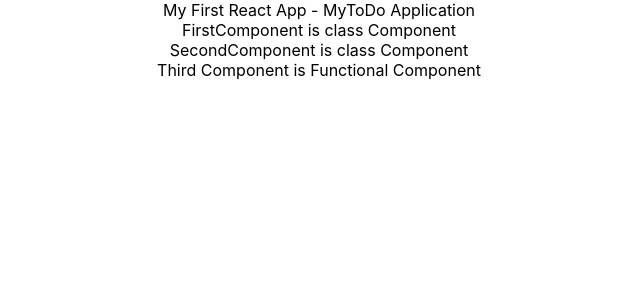
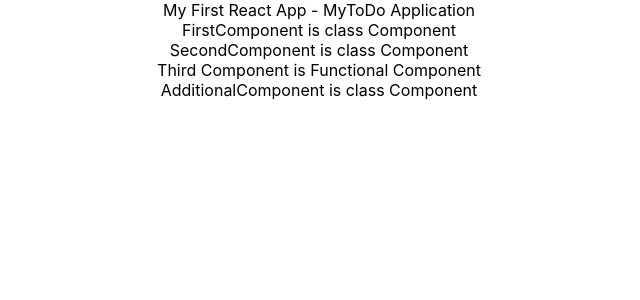
Before and after one commit to yogesh991/todo-app, a React (Create React App) app: page / in a window 1280 px wide. Shown: the top 300 px of the page, without its empty margins (321-961 px from the left). Built offline with nearby package versions, Linux system fonts and the light colour scheme.

Commit message:
Wrote separate class for each component

```diff
--- a/src/App.js
+++ b/src/App.js
@@ -1,4 +1,7 @@
 import React, { Component } from 'react';
+import FirstComponent from './components/learning-exercise/FirstComponent';
+import SecondComponent, {AdditionalComponent} from './components/learning-exercise/SecondComponent';
+import ThirdComponent from './components/learning-exercise/ThirdComponent';
 import './App.css';
 
 class App extends Component {
@@ -9,36 +12,10 @@ class App extends Component {
         <FirstComponent></FirstComponent>
         <SecondComponent></SecondComponent>
         <ThirdComponent></ThirdComponent>
+        <AdditionalComponent></AdditionalComponent>
       </div>
     );
   }
 }
 
-class FirstComponent extends Component {
-  render (){
-    return (
-      <div name="firstComponent">
-        FirstComponent is class Component
-      </div>
-    );
-  }
-}
-class SecondComponent extends Component {
-  render (){
-    return (
-      <div name="secondComponent">
-        SecondComponent is class Component
-      </div>
-    );
-  }
-}
-
-function ThirdComponent(){
-  return (
-    <div name = "thirdComponent">
-      Third Component is Functional Component
-    </div>
-  );
-}
-
 export default App;
--- /dev/null
+++ b/src/components/learning-exercise/FirstComponent.jsx
@@ -0,0 +1,13 @@
+import React, {Component} from 'react';
+
+class FirstComponent extends Component {
+    render (){
+      return (
+        <div name="firstComponent">
+          FirstComponent is class Component
+        </div>
+      );
+    }
+  }
+
+export default FirstComponent;
--- /dev/null
+++ b/src/components/learning-exercise/SecondComponent.jsx
@@ -0,0 +1,22 @@
+import React, {Component} from 'react';
+
+class SecondComponent extends Component {
+    render (){
+      return (
+        <div name="secondComponent">
+          SecondComponent is class Component
+        </div>
+      );
+    }
+  }
+
+export class AdditionalComponent extends Component {
+    render (){
+        return (
+        <div name="additionalComponent">
+            AdditionalComponent is class Component
+        </div>
+        );
+}
+}
+export default SecondComponent;
--- /dev/null
+++ b/src/components/learning-exercise/ThirdComponent.jsx
@@ -0,0 +1,11 @@
+import React from 'react';
+
+function ThirdComponent(){
+    return (
+      <div name = "thirdComponent">
+        Third Component is Functional Component
+      </div>
+    );
+  }
+
+export default ThirdComponent;
```
